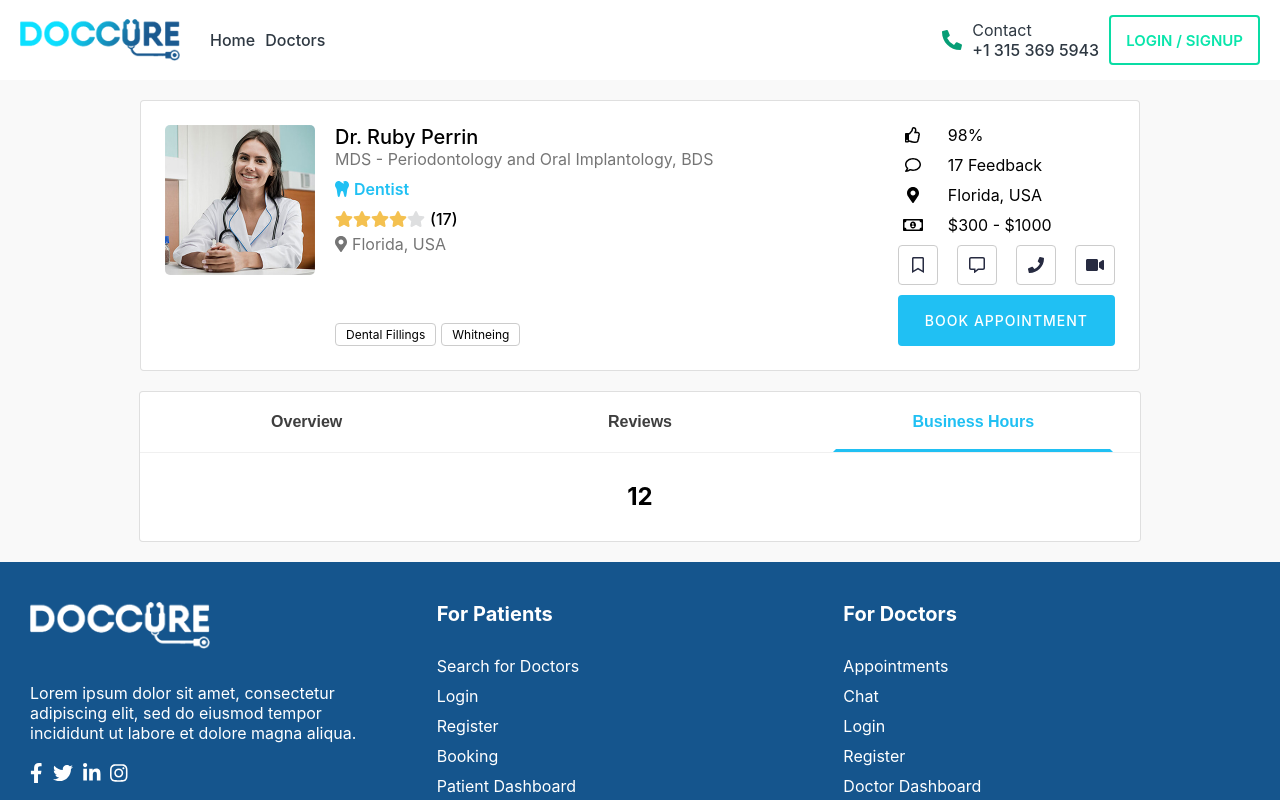
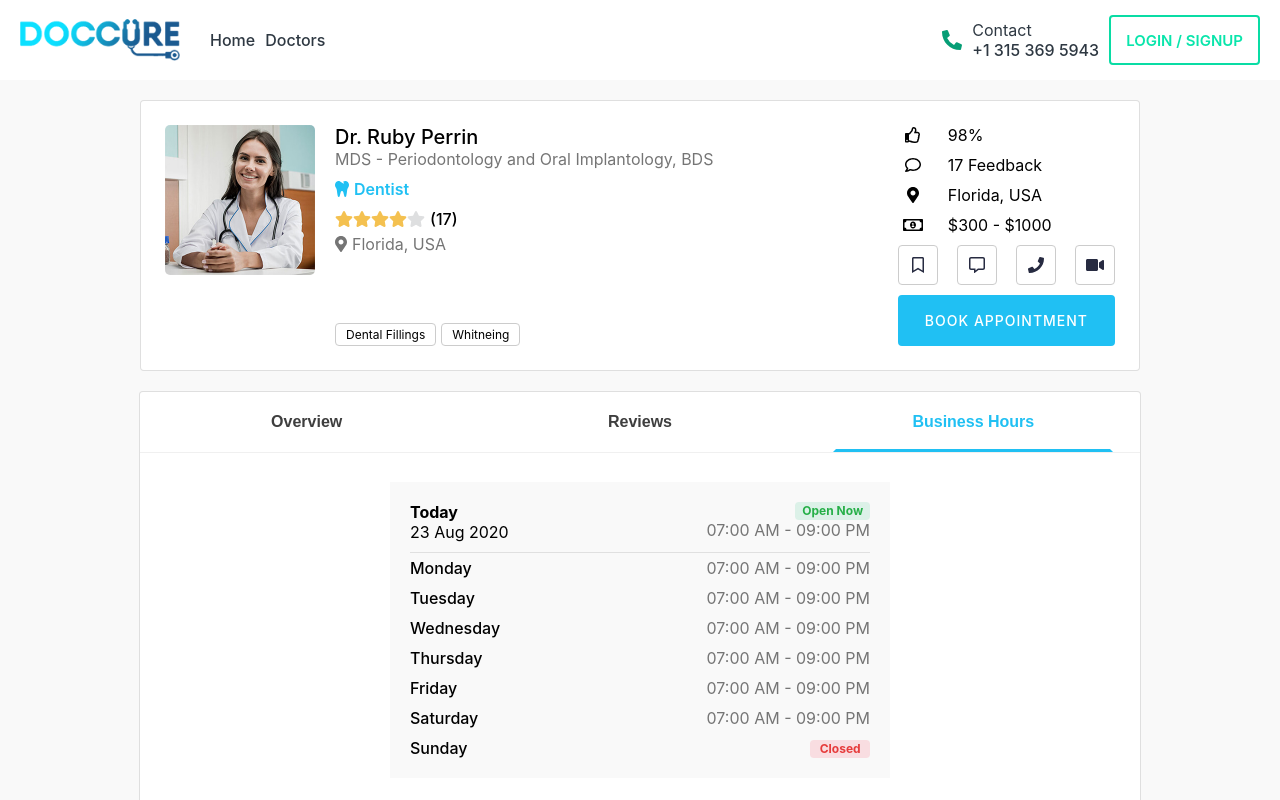
Before and after one commit to bogdanaks/doccure, a React (Create React App) app in the folder client/: page /doctors/1 in a window 1280 px wide. Both pictures are taken after a click on the button "Business Hours". Shown: the top 800 px of the page. Built offline with nearby package versions, Linux system fonts and the light colour scheme.

Commit message:
Смена стейта

```diff
--- a/client/src/pages/DocProfile/DocProfile.jsx
+++ b/client/src/pages/DocProfile/DocProfile.jsx
@@ -10,7 +10,7 @@ import { DocComment } from '../../components/DocComment/DocComment'
 
 export const DocProfile = () => {
     const { docId } = useParams()
-    const [selectMenu, setSelectMenu] = React.useState(2)
+    const [selectMenu, setSelectMenu] = React.useState(1)
     const handleSelectMenu = (e) => {
         setSelectMenu(Number(e.target.name))
     }
@@ -123,11 +123,53 @@ export const DocProfile = () => {
                 {selectMenu === 2 && (
                     <div className={styles.docReviews}>
                         <DocComment />
+                        <DocComment />
                     </div>
                 )}
                 {selectMenu === 3 && (
                     <div className={styles.docHours}>
-                        <h2>12</h2>
+                        <div className={styles.workingTime}>
+                            <div className={styles.workingTimeHeader}>
+                                <div className={styles.today}>
+                                    <h4>Today</h4>
+                                    <span>23 Aug 2020</span>
+                                </div>
+                                <div className={styles.todayWork}>
+                                    <span className={styles.openNow}>Open Now</span>
+                                    <span className={styles.timeSpan}>07:00 AM - 09:00 PM</span>
+                                </div>
+                            </div>
+                            <div className={styles.workingTimeWeek}>
+                                <div className={styles.rowWeek}>
+                                    <h4>Monday</h4>
+                                    <span className={styles.timeSpan}>07:00 AM - 09:00 PM</span>
+                                </div>
+                                <div className={styles.rowWeek}>
+                                    <h4>Tuesday</h4>
+                                    <span className={styles.timeSpan}>07:00 AM - 09:00 PM</span>
+                                </div>
+                                <div className={styles.rowWeek}>
+                                    <h4>Wednesday</h4>
+                                    <span className={styles.timeSpan}>07:00 AM - 09:00 PM</span>
+                                </div>
+                                <div className={styles.rowWeek}>
+                                    <h4>Thursday</h4>
+                                    <span className={styles.timeSpan}>07:00 AM - 09:00 PM</span>
+                                </div>
+                                <div className={styles.rowWeek}>
+                                    <h4>Friday</h4>
+                                    <span className={styles.timeSpan}>07:00 AM - 09:00 PM</span>
+                                </div>
+                                <div className={styles.rowWeek}>
+                                    <h4>Saturday</h4>
+                                    <span className={styles.timeSpan}>07:00 AM - 09:00 PM</span>
+                                </div>
+                                <div className={styles.rowWeek}>
+                                    <h4>Sunday</h4>
+                                    <span className={styles.close}>Closed</span>
+                                </div>
+                            </div>
+                        </div>
                     </div>
                 )}
             </div>
```
